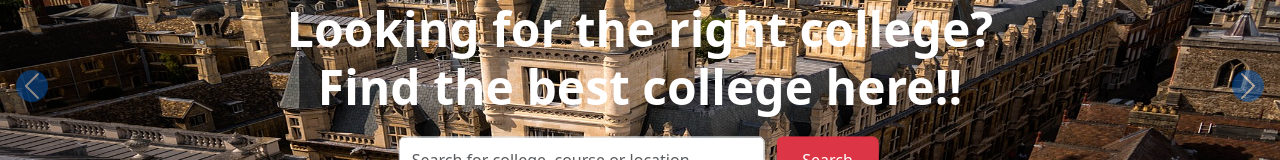
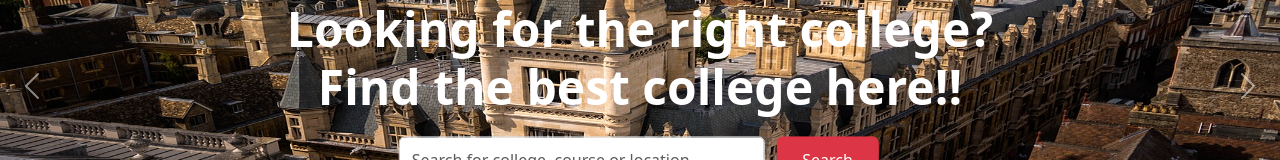
Before and after one commit to AAbhishek1234/clg, a React (Create React App) app: page / in a window 1280 px wide. Shown: the part 232-392 px from the top of the page. Built offline with nearby package versions, Linux system fonts and the light colour scheme; the HTML template or start-up script is replaced by a standard one.

Commit message:
including feedback

```diff
--- a/src/component/Testimonial.css
+++ b/src/component/Testimonial.css
@@ -32,16 +32,20 @@
   .carousel-control-prev,
   .carousel-control-next {
     width: 5%;
+
   }
 
-  .carousel-control-prev-icon,
+  /* .carousel-control-prev-icon,
   .carousel-control-next-icon {
     background-color: #0056b3;
     border-radius: 50%;
   }
-
+   */
   @media (max-width: 768px) {
     .testimonial-card {
       margin-bottom: 20px;
     }
   }
+  .carousel-control-prev{
+    margin-right: -20px;
+  }
--- a/src/component/Testimonial.jsx
+++ b/src/component/Testimonial.jsx
@@ -43,7 +43,7 @@ const TestimonialCarousel = () => {
           <h2 className="text-center mb-4" style={{fontWeight:"bold"}}>Student's Feedback</h2>
         </Col>
       </Row>
-      <Carousel indicators={false} interval={3000} className="testimonial-carousel">
+      <Carousel indicators={false} interval={2000} className="testimonial-carousel">
         {/* Create two slides with 3 cards each for a total of 6 cards */}
         {[0, 3].map((startIdx) => (
           <Carousel.Item key={startIdx}>
```
